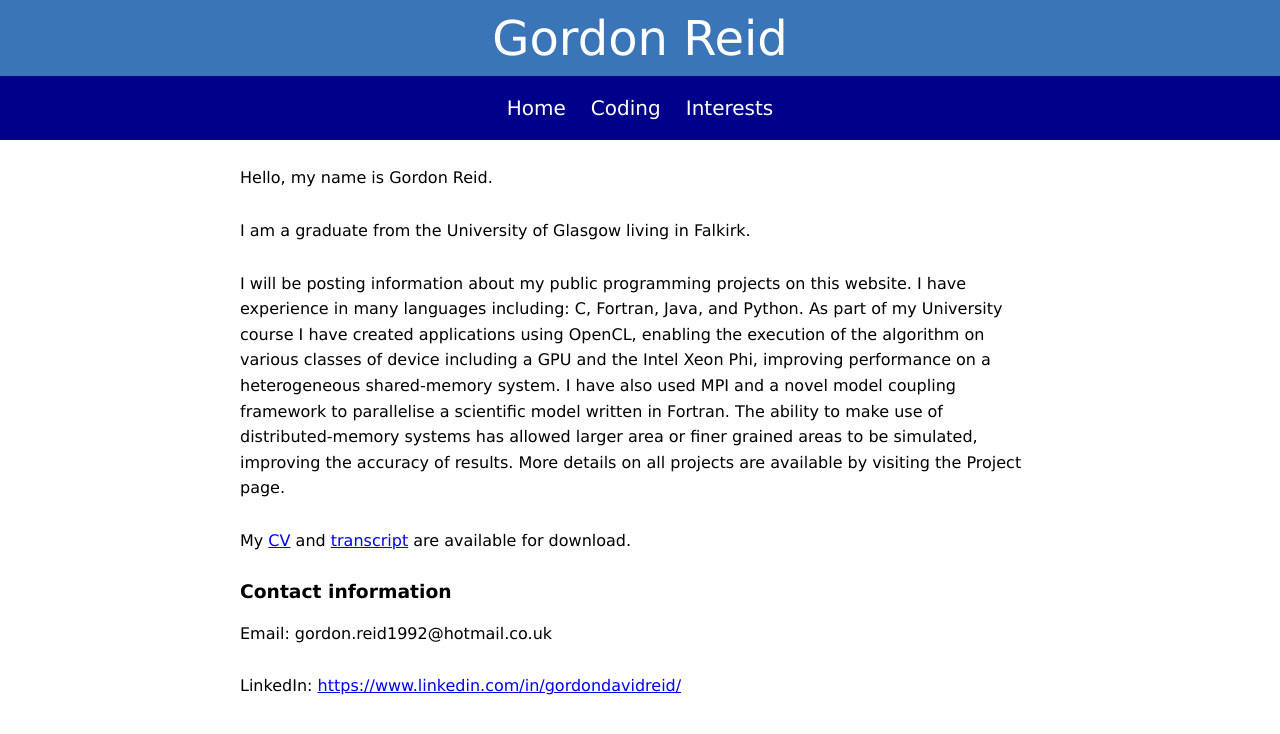
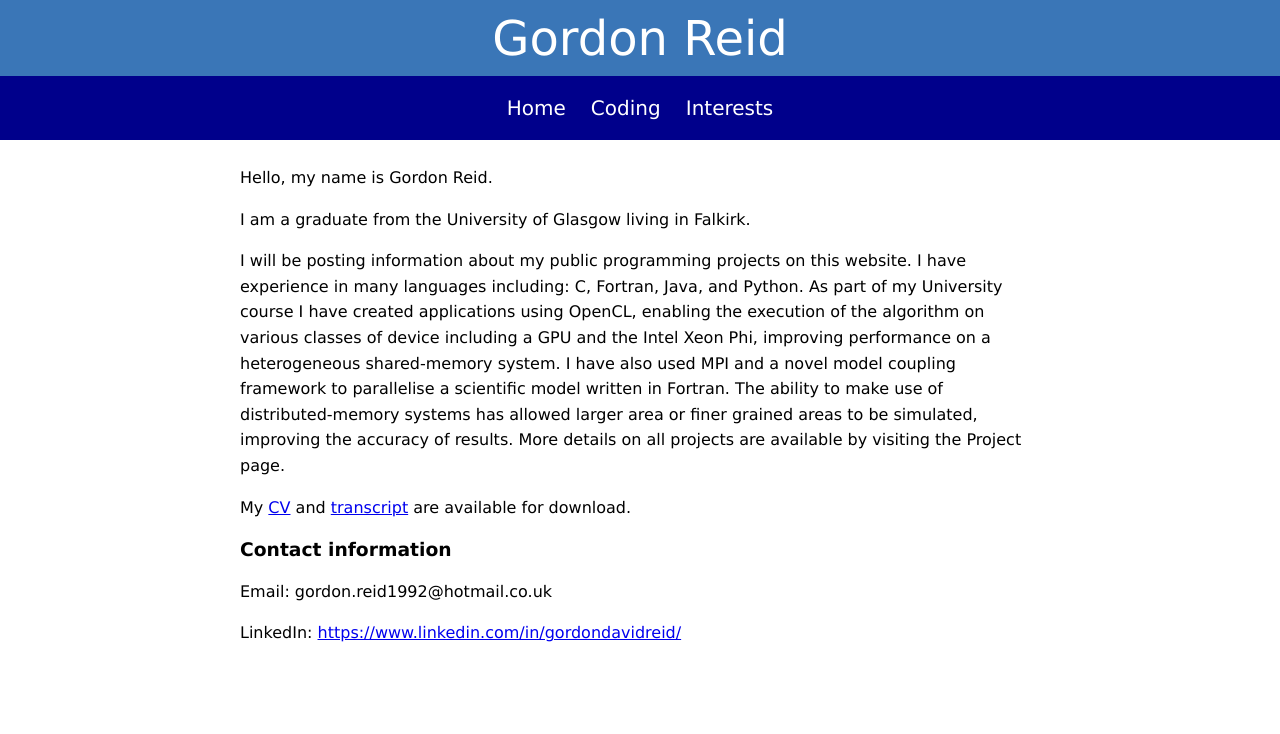
Before and after one commit to jessr92/jessr92.github.io, a plain HTML site: page index.html in a window 1280 px wide. Drawn offline with Linux system fonts and the light colour scheme.

Commit message:
Remove margin-bottom of main p tags

```diff
--- a/css/index.css
+++ b/css/index.css
@@ -47,7 +47,6 @@ main {
 
 main p {
     line-height: 1.6;
-    margin-bottom: 1.7em;
 }
 
 main li {
```
